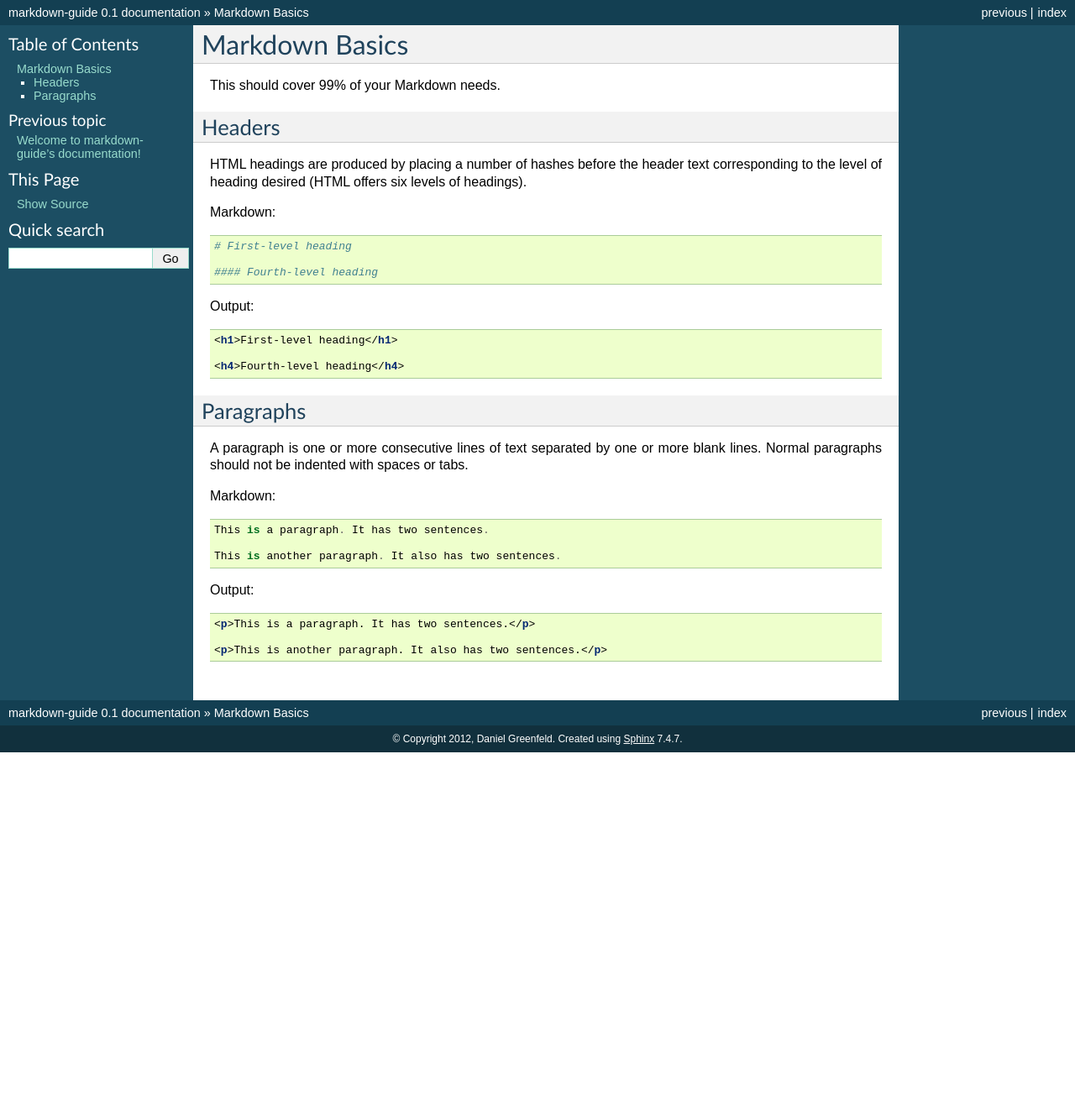
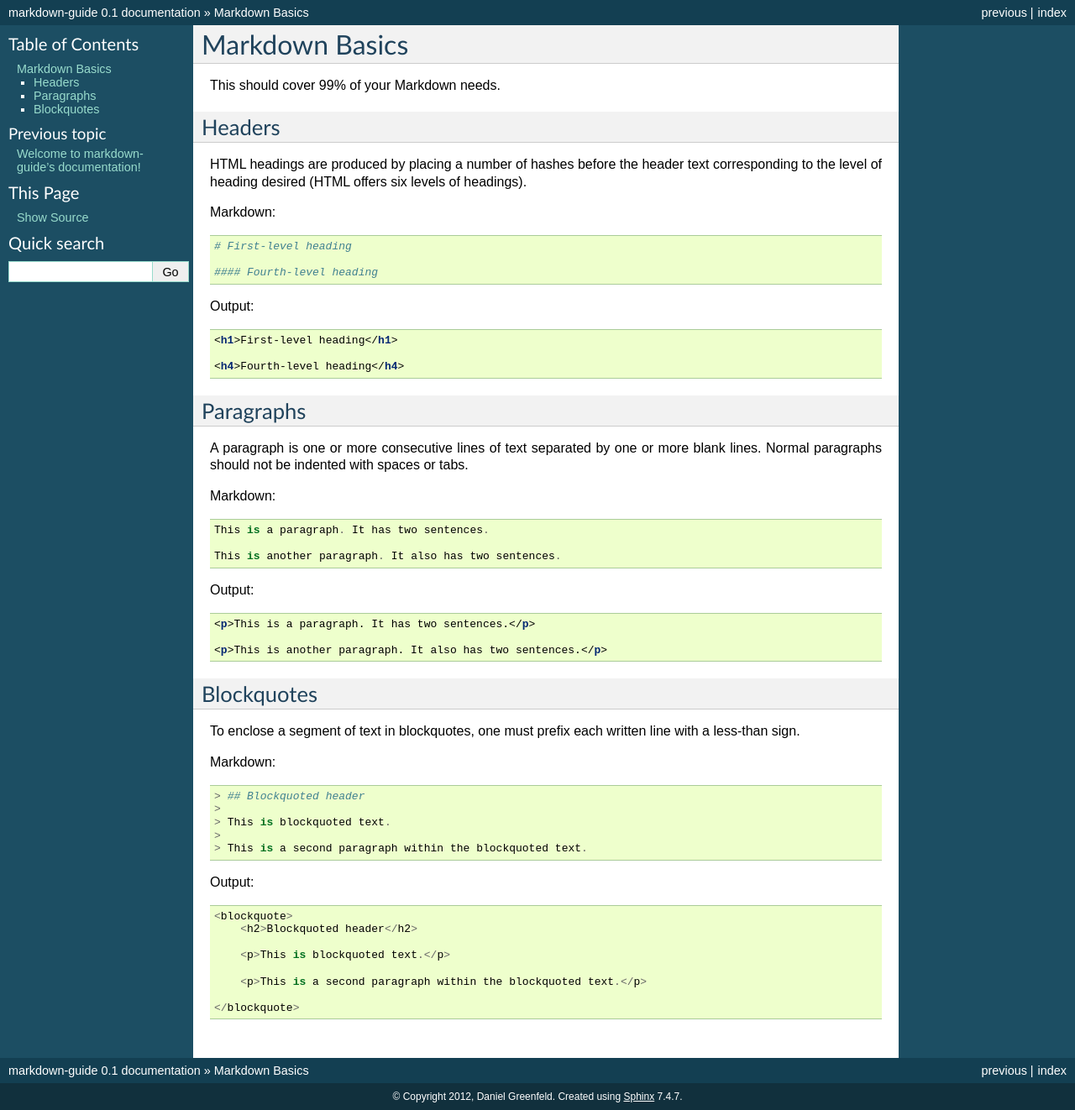
Before and after one commit to joaedwar/markdown-guide, a Sphinx documentation site: the page built from docs/basics.rst, in a window 1280 px wide. Shown: the whole page at 84% size. Built offline with Sphinx 7.4.7, drawn with Linux system fonts in a browser that asks for light colours; before the commit the page ends 900 px from its top, so only the background shows below that.

Commit message:
More blockquotes

```diff
--- a/docs/basics.rst
+++ b/docs/basics.rst
@@ -44,3 +44,30 @@ Output:
     <p>This is a paragraph. It has two sentences.</p>
 
     <p>This is another paragraph. It also has two sentences.</p>
+
+Blockquotes
+============
+
+To enclose a segment of text in blockquotes, one must prefix each written line
+with a less-than sign.
+
+Markdown::
+
+    > ## Blockquoted header
+    >
+    > This is blockquoted text.
+    >
+    > This is a second paragraph within the blockquoted text.
+
+Output:
+
+.. code-block::
+
+    <blockquote>
+        <h2>Blockquoted header</h2>
+
+        <p>This is blockquoted text.</p>
+
+        <p>This is a second paragraph within the blockquoted text.</p>
+
+    </blockquote>
```
